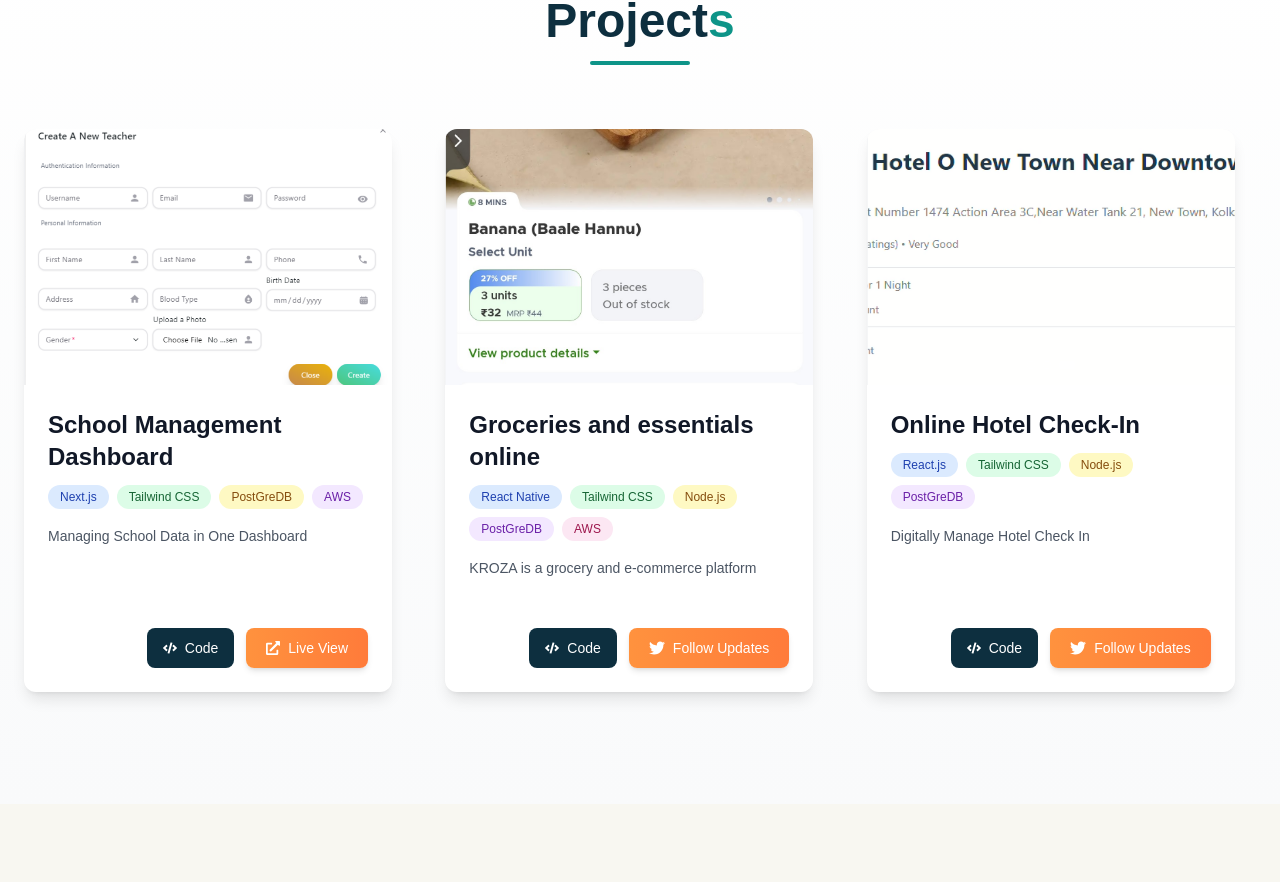
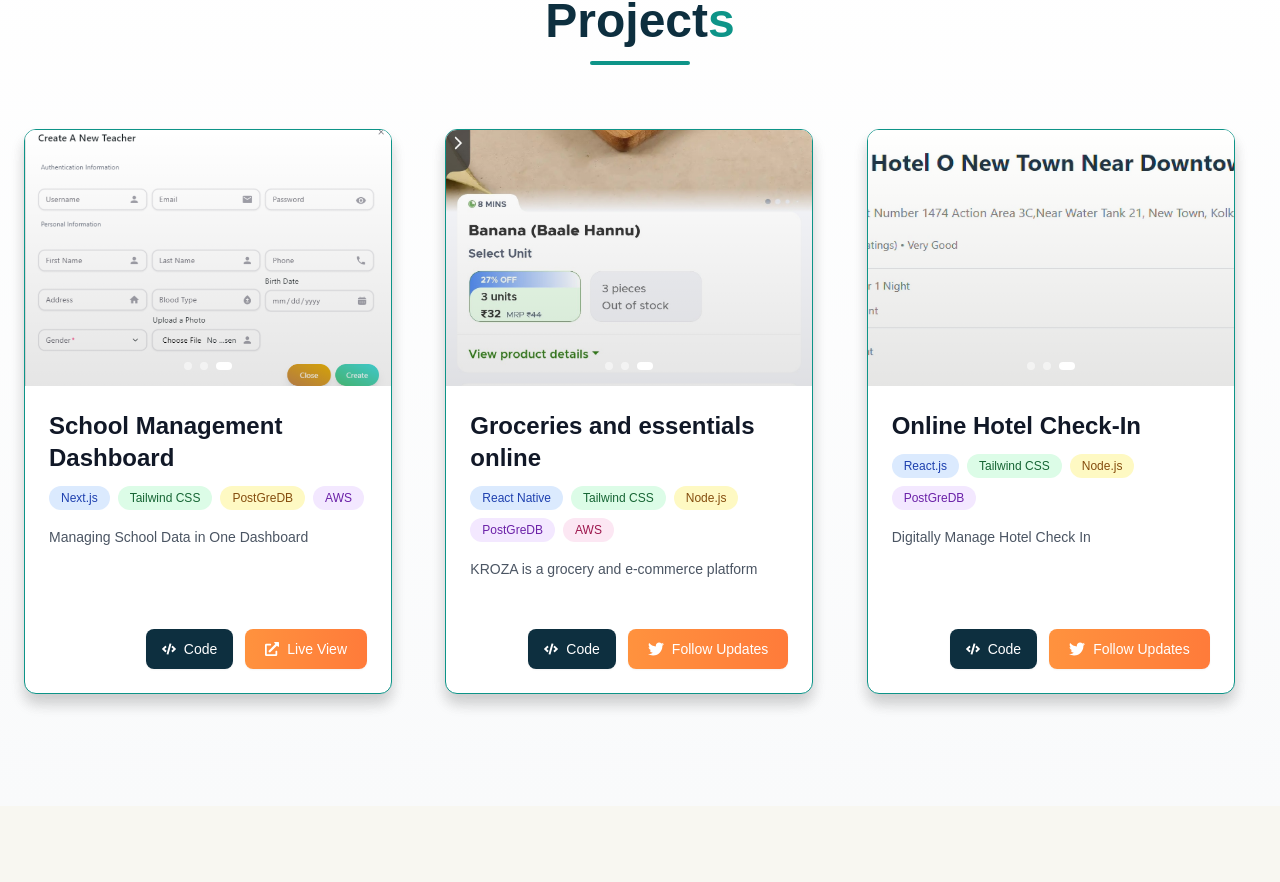
Before and after one commit to zeyakarim/portfolio_in_nextjs, a Next.js app: page / in a window 1280 px wide. Shown: the part 3955-4837 px from the top of the page. Built offline with nearby package versions, Linux system fonts and the light colour scheme.

Commit message:
[Feat] Project Card UI Improve

```diff
--- a/components/ProjectCard.jsx
+++ b/components/ProjectCard.jsx
@@ -16,18 +16,18 @@ const TAG_COLORS = [
 
 const ProjectCard = ({
   images,
-  title = "Sharkie",
-  subtitle = "JavaScript based jump-and-run game",
-  tags = ["JavaScript", "HTML", "CSS"],
+  title = "Project Title",
+  subtitle = "Project description",
+  tags = ["Technology"],
   githubLink,
   liveLink
 }) => {
   const [currentIndex, setCurrentIndex] = useState(0);
   const [direction, setDirection] = useState(1);
+  const intervalRef = useRef(null);
   const [isHovered, setIsHovered] = useState(false);
-  const intervalRef = useRef(null);
 
-  // Pause auto-rotation on hover
+  // Auto-rotation
   useEffect(() => {
     if (isHovered) {
       clearInterval(intervalRef.current);
@@ -47,30 +47,24 @@ const ProjectCard = ({
     <motion.div
       initial={{ opacity: 0, y: 30 }}
       whileInView={{ opacity: 1, y: 0 }}
-      transition={{ duration: 0.6, ease: [0.16, 1, 0.3, 1] }}
+      transition={{ duration: 0.6 }}
       viewport={{ once: true, amount: 0.2 }}
-      className="relative w-full max-w-[23rem] bg-white dark:bg-gray-800 rounded-xl overflow-hidden shadow-lg h-full flex flex-col"
-      whileHover={{
-        boxShadow: "0 20px 25px -5px rgba(0, 0, 0, 0.1), 0 10px 10px -5px rgba(0, 0, 0, 0.04)",
-        border: "1px solid rgba(255, 146, 62, 0.5)",
-        transition: { duration: 0.3 }
+      className="relative w-full max-w-[23rem] bg-white dark:bg-gray-800 rounded-xl overflow-hidden h-full flex flex-col"
+      style={{
+        boxShadow: "rgba(0, 0, 0, 0.1) 0px 10px 15px 0px, rgba(0, 0, 0, 0.1) 0px 10px 15px 0px",
+        border: "1px solid #0D9488"
       }}
       onMouseEnter={() => setIsHovered(true)}
       onMouseLeave={() => setIsHovered(false)}
     >
-      {/* Glow effect */}
-      <motion.div
-        className="absolute inset-0 rounded-xl pointer-events-none"
-        initial={{ opacity: 0 }}
-        animate={{
-          opacity: isHovered ? 1 : 0,
-          boxShadow: "0 0 20px rgba(255, 146, 62, 0.3)"
-        }}
-        transition={{ duration: 0.3 }}
-      />
+      {/* Enhanced border effect */}
+      <div className="absolute inset-0 rounded-xl border-2 border-transparent group-hover:border-[#FF923E]/30 pointer-events-none transition-all duration-300" />
 
-      {/* Image Carousel */}
+      {/* Image Container */}
       <div className="relative h-64 w-full bg-gray-100 dark:bg-gray-700 overflow-hidden">
+        {/* Subtle overlay for better contrast */}
+        <div className="absolute inset-0 bg-gradient-to-t from-black/10 to-transparent z-10" />
+
         <AnimatePresence custom={direction} initial={false}>
           <motion.div
             key={currentIndex}
@@ -79,7 +73,7 @@ const ProjectCard = ({
             animate={{
               x: 0,
               opacity: 1,
-              transition: { type: 'spring', damping: 20, stiffness: 100 }
+              transition: { duration: 0.5 }
             }}
             exit={{
               x: -direction * 100,
@@ -92,15 +86,15 @@ const ProjectCard = ({
               src={images[currentIndex].src}
               alt={title}
               fill
-              className="object-cover hover:scale-105 transition-transform duration-500"
+              className="object-cover"
               sizes="(max-width: 768px) 100vw, (max-width: 1200px) 50vw, 33vw"
               priority={currentIndex === 0}
             />
           </motion.div>
         </AnimatePresence>
 
-        {/* Navigation dots */}
-        <div className="absolute bottom-4 left-0 right-0 flex justify-center gap-2">
+        {/* Navigation Dots */}
+        <div className="absolute bottom-4 left-0 right-0 flex justify-center gap-2 z-20">
           {images.map((_, index) => (
             <button
               key={index}
@@ -118,82 +112,62 @@ const ProjectCard = ({
       {/* Project Content */}
       <div className="p-6 flex flex-col flex-1">
         <div className="flex-grow">
-          <motion.h2
-            className="text-2xl font-bold text-gray-900 dark:text-white mb-3"
-            whileHover={{ color: "#FF923E" }}
-            transition={{ duration: 0.3 }}
-          >
+          <h2 className="text-2xl font-bold text-gray-900 dark:text-white mb-3 hover:text-[#FF923E] transition-colors duration-200">
             {title}
-          </motion.h2>
+          </h2>
 
           <div className="flex flex-wrap gap-2 mb-4">
             {tags.map((tag, index) => (
-              <motion.span
+              <span
                 key={index}
                 className={`${getTagColor(index)} px-3 py-1 rounded-full text-xs font-medium`}
-                whileHover={{ scale: 1.05 }}
-                whileTap={{ scale: 0.95 }}
-                transition={{ type: "spring", stiffness: 400, damping: 10 }}
               >
                 {tag}
-              </motion.span>
+              </span>
             ))}
           </div>
 
-          <motion.p
-            className="text-gray-600 dark:text-gray-300 text-sm mb-6 leading-relaxed"
-            whileHover={{ color: "#0D2F3F" }}
-            transition={{ duration: 0.3 }}
-          >
+          <p className="text-gray-600 dark:text-gray-300 text-sm mb-6 leading-relaxed">
             {subtitle}
-          </motion.p>
+          </p>
         </div>
 
-        {/* Buttons */}
+        {/* Button Group */}
         <div className="mt-auto pt-6">
           <div className="flex justify-end gap-3">
-            <motion.a
+            <a
               href={githubLink}
               target="_blank"
               rel="noopener noreferrer"
-              className="text-white bg-[#0D2F3F] hover:bg-[#1a4a60] transition-all py-2 px-4 rounded-lg flex items-center justify-center gap-2 text-sm font-medium"
-              whileHover={{ y: -3, scale: 1.02 }}
-              whileTap={{ scale: 0.98 }}
-              transition={{ type: "spring", stiffness: 400, damping: 10 }}
+              className="text-white bg-[#0D2F3F] hover:bg-[#1a4a60] transition-all py-2 px-4 rounded-lg flex items-center justify-center gap-2 text-sm font-medium shadow-sm"
             >
               <FaCode size={14} />
               Code
-            </motion.a>
+            </a>
 
             {liveLink ? (
-              <motion.a
+              <a
                 href={liveLink}
                 target="_blank"
                 rel="noopener noreferrer"
-                className="bg-gradient-to-r from-[#FF923E] to-[#FF7B3A] hover:from-[#FF7B3A] hover:to-[#FF923E] text-white px-5 py-2.5 rounded-lg text-sm font-medium flex items-center gap-2 shadow-md hover:shadow-lg transition-all"
-                whileHover={{ y: -3, scale: 1.02 }}
-                whileTap={{ scale: 0.98 }}
-                transition={{ type: "spring", stiffness: 400, damping: 10 }}
+                className="bg-gradient-to-r from-[#FF923E] to-[#FF7B3A] hover:from-[#FF7B3A] hover:to-[#FF923E] text-white px-5 py-2.5 rounded-lg text-sm font-medium flex items-center gap-2 shadow-sm"
               >
                 <FaExternalLinkAlt size={14} />
                 Live View
-              </motion.a>
+              </a>
             ) : (
-              <motion.button
-                className="bg-gradient-to-r from-[#FF923E] to-[#FF7B3A] hover:from-[#FF7B3A] hover:to-[#FF923E] text-white px-5 py-2.5 rounded-lg text-sm font-medium flex items-center gap-2 shadow-md hover:shadow-lg transition-all"
-                whileHover={{ y: -3, scale: 1.02 }}
-                whileTap={{ scale: 0.98 }}
-                transition={{ type: "spring", stiffness: 400, damping: 10 }}
+              <button
+                className="bg-gradient-to-r from-[#FF923E] to-[#FF7B3A] hover:from-[#FF7B3A] hover:to-[#FF923E] text-white px-5 py-2.5 rounded-lg text-sm font-medium flex items-center gap-2 shadow-sm"
               >
                 <FaTwitter size={16} />
                 Follow Updates
-              </motion.button>
+              </button>
             )}
           </div>
         </div>
       </div>
     </motion.div>
   );
-}
+};
 
 export default ProjectCard;
```
